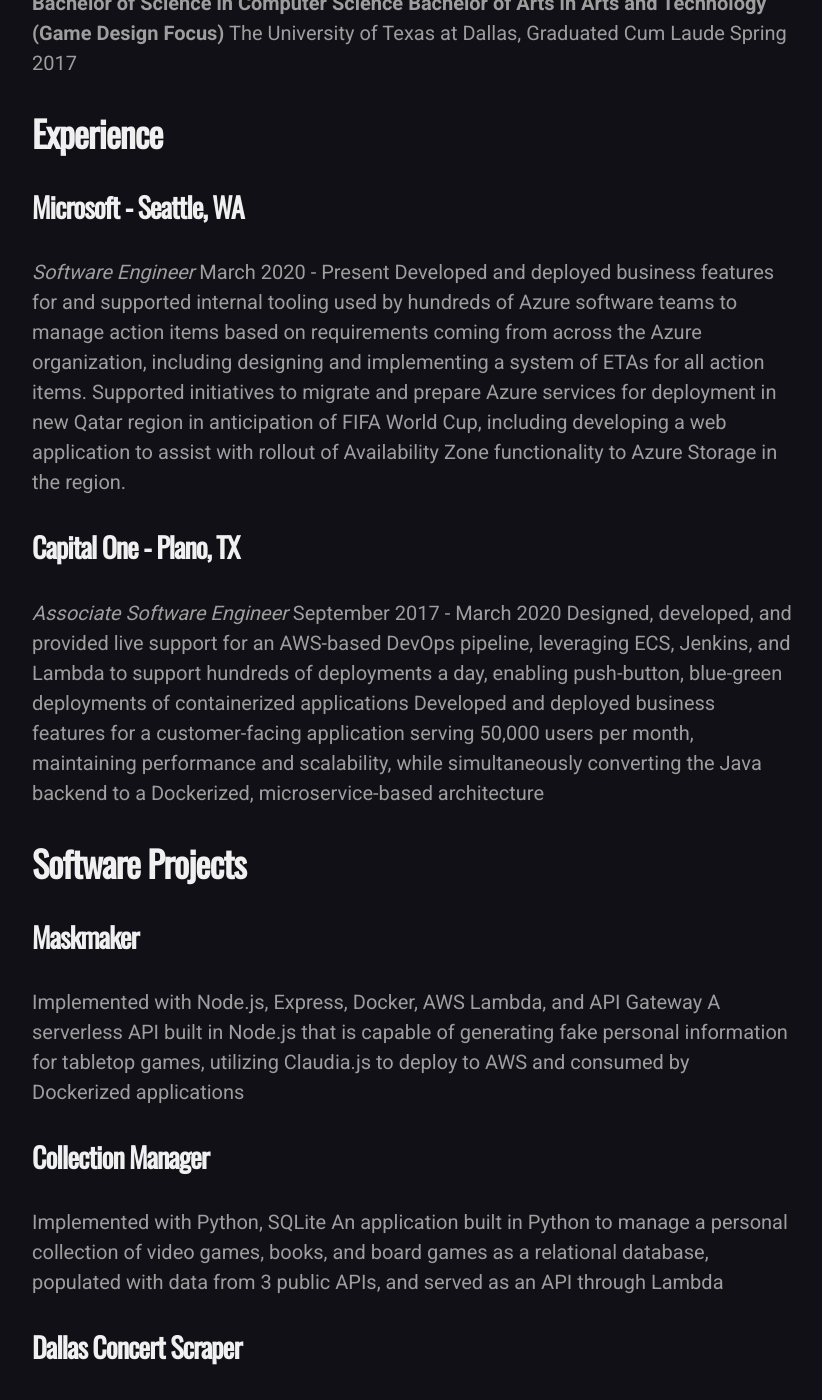
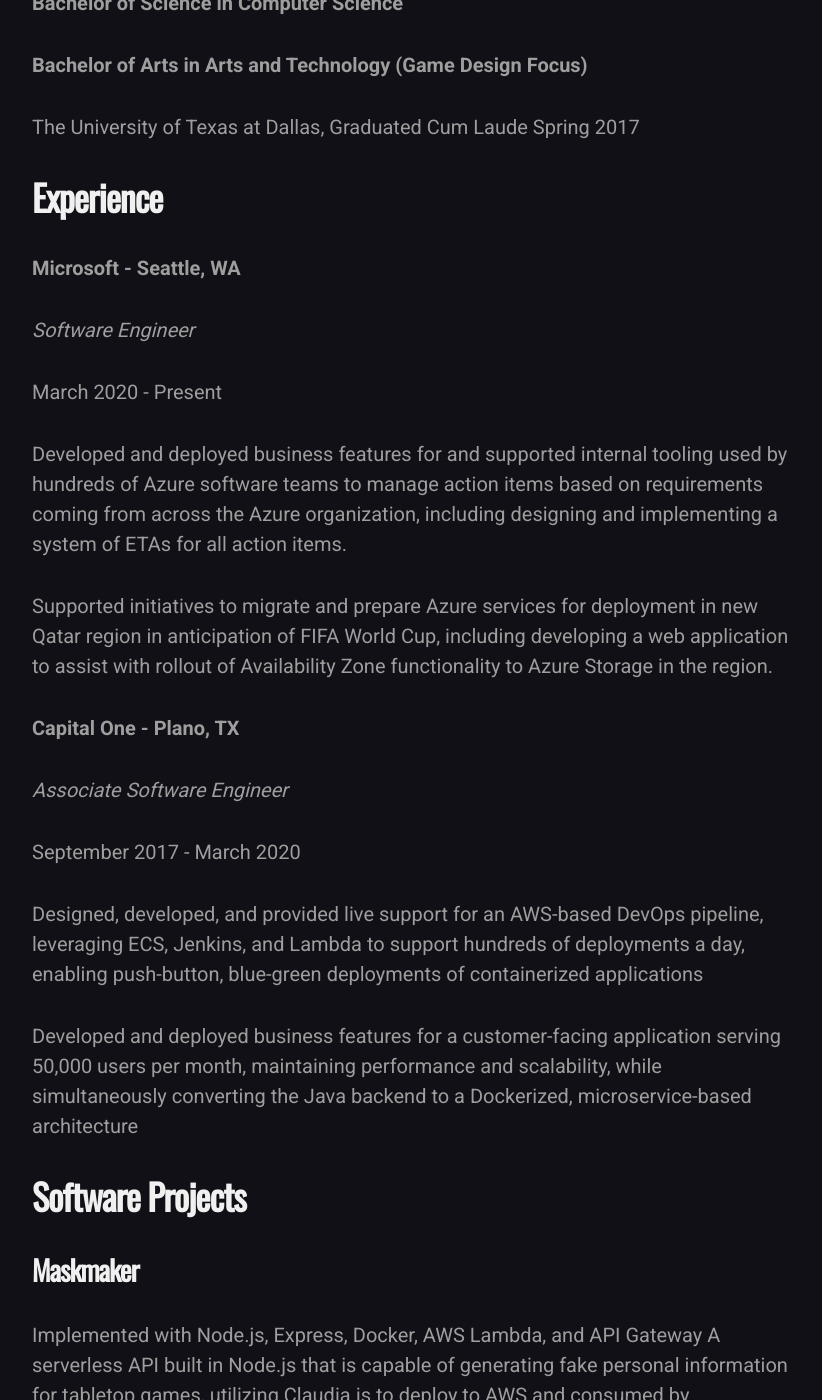
Before and after one commit to Asylumrunner/Asylumrunner.github.io, a Jekyll site: the page built from docs/_pages/resume.md, in a window 1280 px wide and 1400 px high, scrolled down 471 px. Shown: the whole window, without its empty margins (228-1050 px from the left). Built offline with Jekyll 4.4.1, drawn with Linux system fonts in a browser that asks for light colours; nearby versions of some CDN libraries.

```diff
--- a/docs/_pages/resume.md
+++ b/docs/_pages/resume.md
@@ -6,20 +6,30 @@ permalink: /resume/
 
 # Education
 **Bachelor of Science in Computer Science**
+
 **Bachelor of Arts in Arts and Technology (Game Design Focus)**
+
 The University of Texas at Dallas, Graduated Cum Laude Spring 2017
 
 # Experience
-## Microsoft - Seattle, WA
+**Microsoft - Seattle, WA**
+
 *Software Engineer*
+
 March 2020 - Present
+
 Developed and deployed business features for and supported internal tooling used by hundreds of Azure software teams to manage action items based on requirements coming from across the Azure organization, including designing and implementing a system of ETAs for all action items.
+
 Supported initiatives to migrate and prepare Azure services for deployment in new Qatar region in anticipation of FIFA World Cup, including developing a web application to assist with rollout of Availability Zone functionality to Azure Storage in the region.
 
-## Capital One - Plano, TX
+**Capital One - Plano, TX**
+
 *Associate Software Engineer*
+
 September 2017 - March 2020
+
 Designed, developed, and provided live support for an AWS-based DevOps pipeline, leveraging ECS, Jenkins, and Lambda to support hundreds of deployments a day, enabling push-button, blue-green deployments of containerized applications
+
 Developed and deployed business features for a customer-facing application serving 50,000 users per month, maintaining performance and scalability, while simultaneously converting the Java backend to a Dockerized, microservice-based architecture
 
 # Software Projects
```
